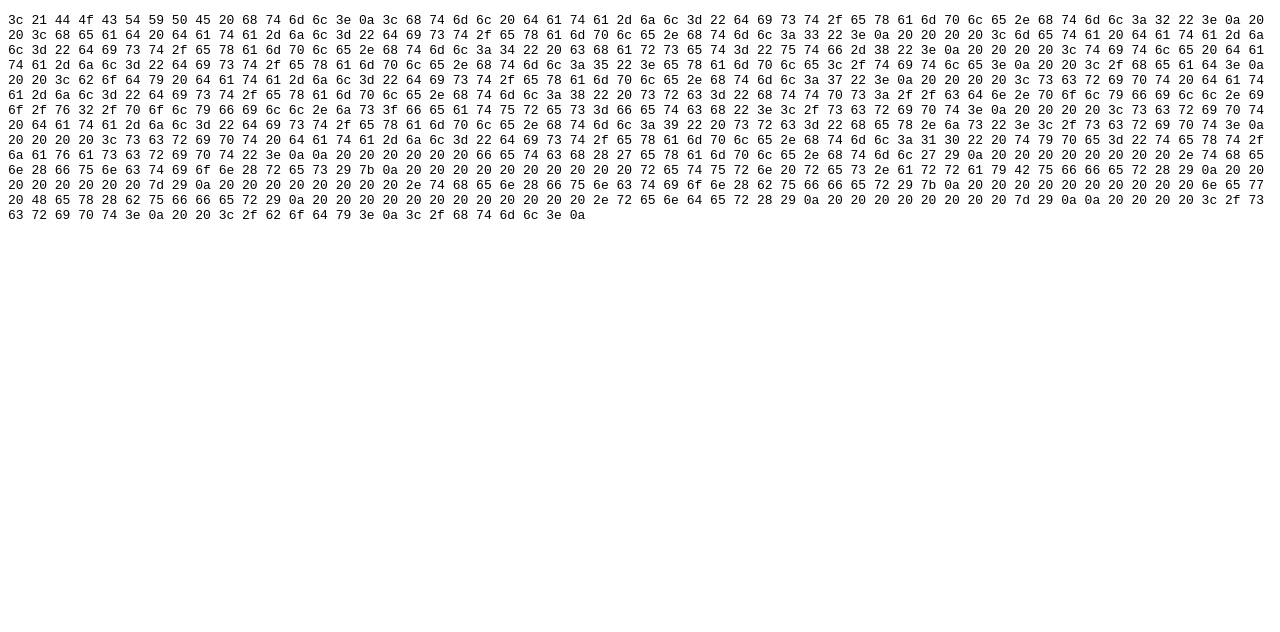
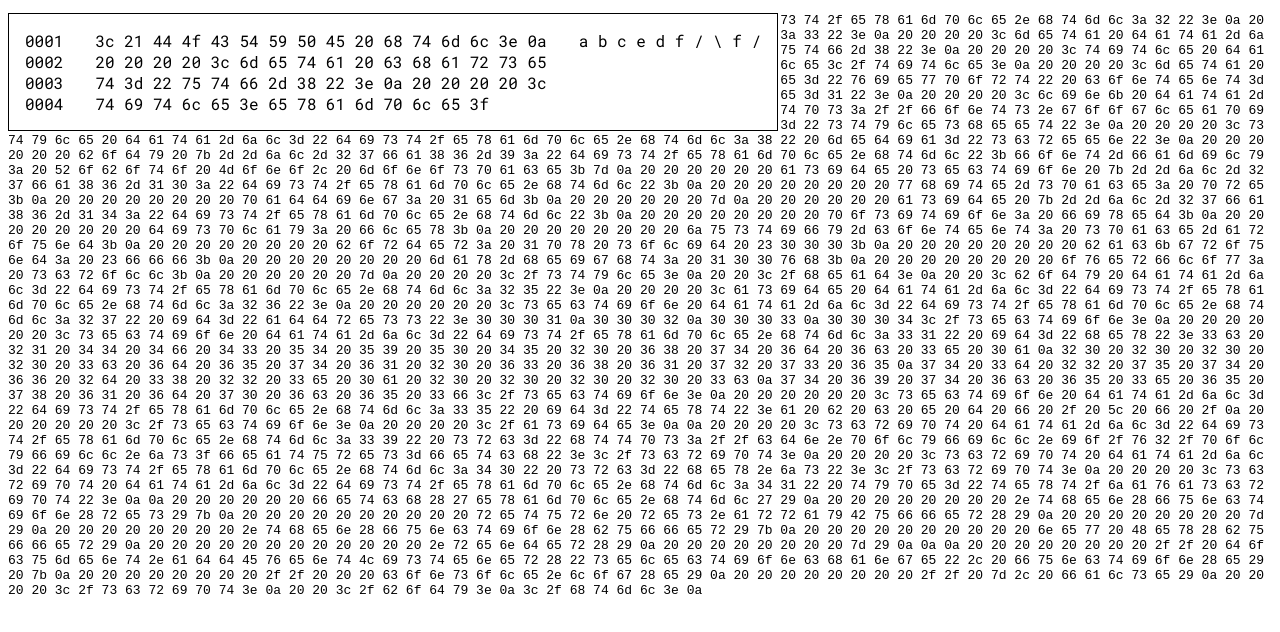
Before and after one commit to benfoxall/hexie, a website: page dist/example.html in a window 1280 px wide. Drawn offline with Linux system fonts and the light colour scheme.

Commit message:
Sketch out UI

```diff
--- a/dist/example.html
+++ b/dist/example.html
@@ -3,8 +3,39 @@
   <head>
     <meta charset="utf-8">
     <title>example</title>
+    <meta name="viewport" content="width=device-width, initial-scale=1">
+    <link href="https://fonts.googleapis.com/css?family=Roboto+Mono" rel="stylesheet">
+    <style media="screen">
+      body {font-family: Roboto Mono, monospace;}
+      aside section {
+        white-space: pre;
+        padding: 1em;
+      }
+      aside {
+        position: fixed;
+        display: flex;
+        justify-content: space-around;
+        border: 1px solid #000;
+        background: #fff;
+        max-height: 100vh;
+        overflow: scroll;
+      }
+    </style>
   </head>
   <body>
+    <aside>
+      <section id="address">0001
+0002
+0003
+0004</section>
+      <section id="hex">3c 21 44 4f 43 54 59 50 45 20 68 74 6d 6c 3e 0a
+20 20 20 20 3c 6d 65 74 61 20 63 68 61 72 73 65
+74 3d 22 75 74 66 2d 38 22 3e 0a 20 20 20 20 3c
+74 69 74 6c 65 3e 65 78 61 6d 70 6c 65 3f</section>
+      <section id="text">a b c e d f / \ f /
+      </section>
+    </aside>
+
     <script src="https://cdn.polyfill.io/v2/polyfill.js?features=fetch"></script>
     <script src="hex.js"></script>
     <script type="text/javascript">
@@ -18,6 +49,10 @@
             .render()
         })
 
+
+        // document.addEventListener("selectionchange", function(e) {
+        //   console.log(e)
+        // }, false)
     </script>
   </body>
 </html>
```
